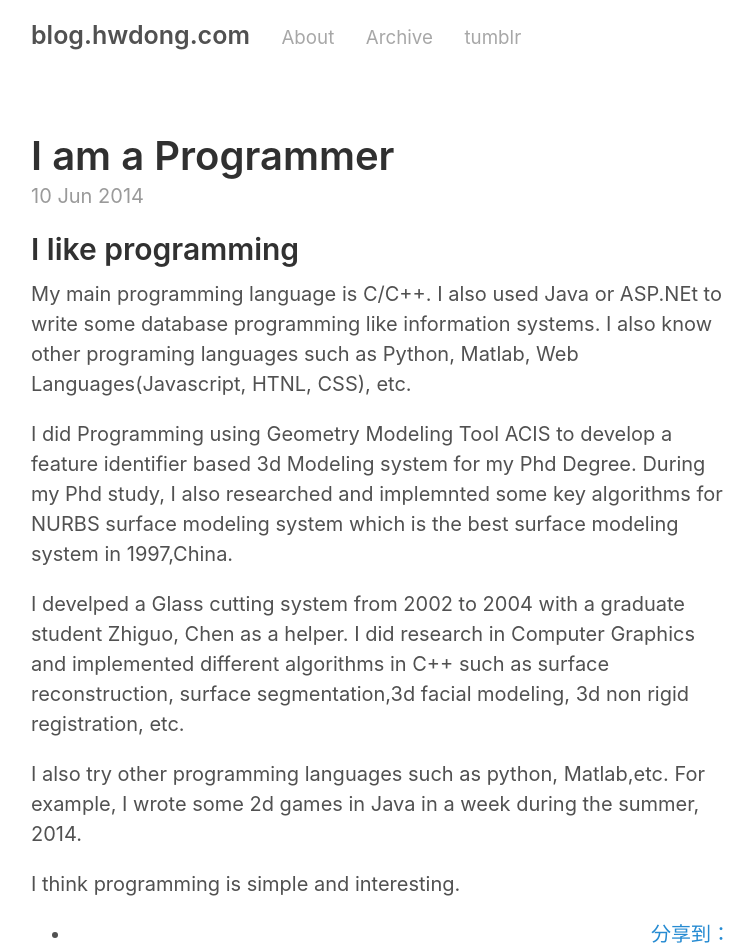
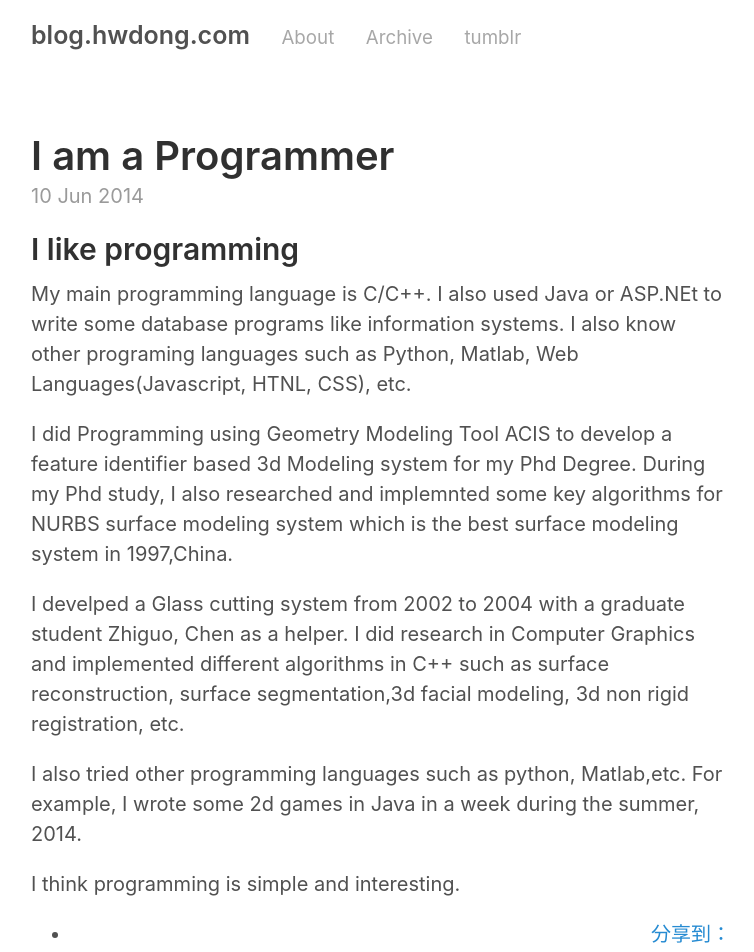
Before and after one commit to hwdong/hwdong-old.github.io, a Jekyll site: the page built from _posts/2014-06-10-I am a Programmer.md, in a window 1280 px wide. Shown: the top 952 px of the page, without its empty margins (259-1013 px from the left). Built offline with Jekyll 4.4.1, drawn with Linux system fonts in a browser that asks for light colours; comment, search, counter and statistics services are not loaded.

Commit message:
programming

```diff
--- a/_posts/2014-06-10-I am a Programmer.md
+++ b/_posts/2014-06-10-I am a Programmer.md
@@ -6,12 +6,12 @@ comments: true
 
 ## I like programming
 
-My main programming language is C/C++. I also used Java or ASP.NEt to write some database programming like information systems. I also know other programing languages such as Python, Matlab, Web Languages(Javascript, HTNL, CSS), etc. <!--more-->
+My main programming language is C/C++. I also used Java or ASP.NEt to write some database programs like information systems. I also know other programing languages such as Python, Matlab, Web Languages(Javascript, HTNL, CSS), etc. <!--more-->
 
 I did Programming using Geometry Modeling Tool ACIS to develop a feature identifier based 3d Modeling system for my Phd Degree. During my Phd study, I also researched  and implemnted some key algorithms for NURBS surface modeling system which is the best surface modeling system in 1997,China.
 
 I develped a Glass cutting system from 2002 to 2004 with a graduate student Zhiguo, Chen as a helper. I did research in Computer Graphics and implemented different algorithms in C++ such as surface reconstruction, surface segmentation,3d facial modeling, 3d non rigid registration, etc.
 
-I also try other programming languages such as python, Matlab,etc. For example, I wrote some 2d games in Java in a week during the summer, 2014.
+I also tried other programming languages such as python, Matlab,etc. For example, I wrote some 2d games in Java in a week during the summer, 2014.
 
 I think programming is simple and interesting.
```
